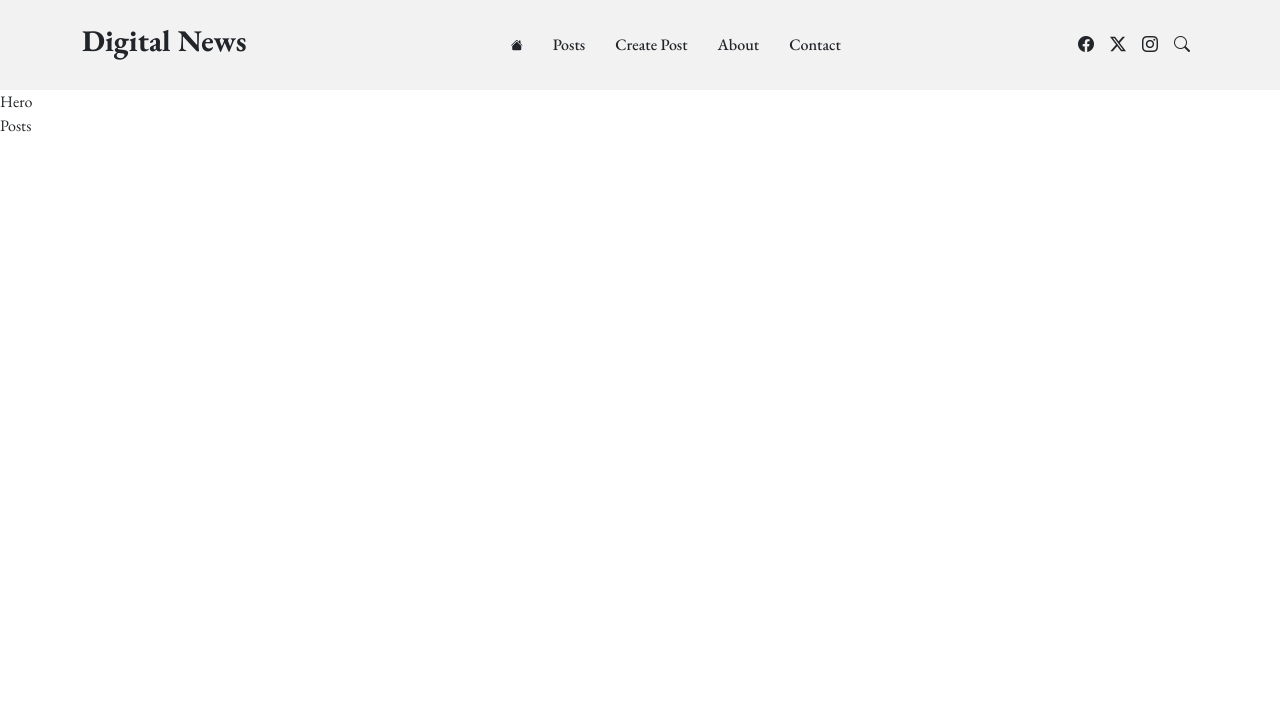
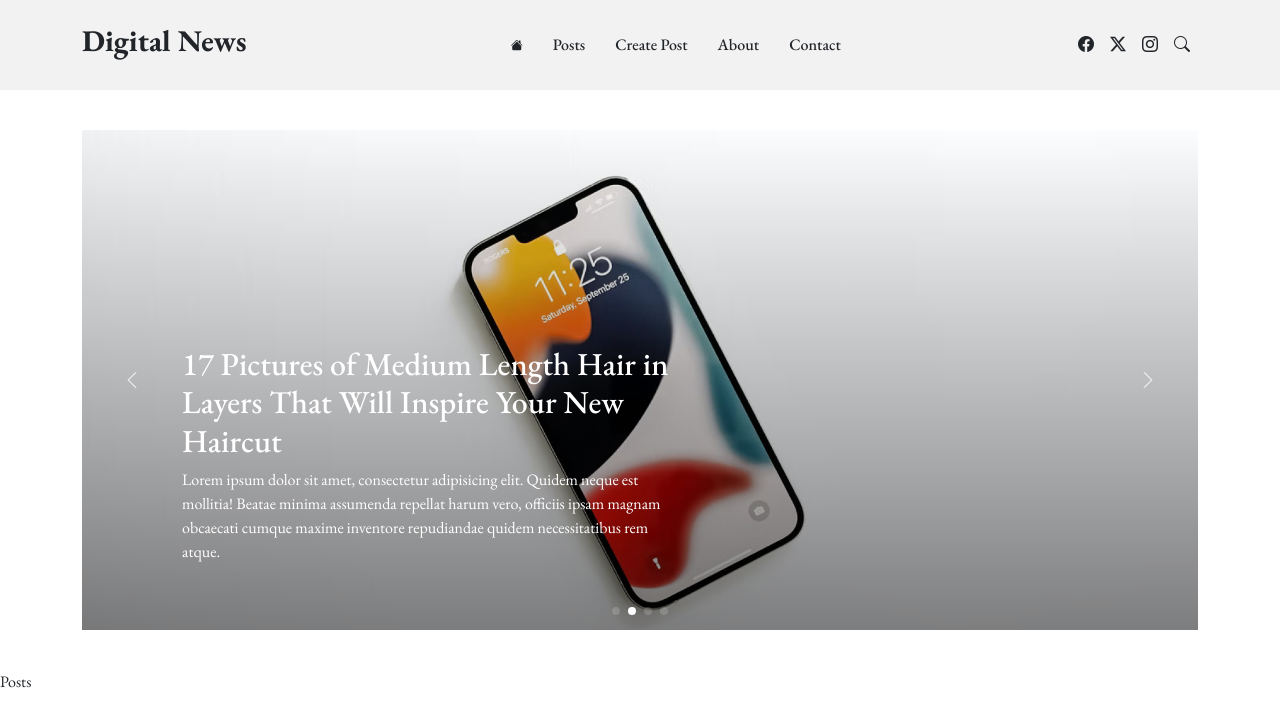
Before and after one commit to spriveen/-Digital-news-app, a Next.js app in the folder my-app/: page / in a window 1280 px wide. Shown: the top 726 px of the page. Built offline with nearby package versions, Linux system fonts and the light colour scheme.

Commit message:
update HeroSlide.tsx

```diff
--- a/my-app/package.json
+++ b/my-app/package.json
@@ -20,6 +20,7 @@
     "swiper": "^11.1.14"
   },
   "devDependencies": {
+    "@types/aos": "^3.0.7",
     "@types/node": "^20",
     "@types/react": "^18",
     "@types/react-dom": "^18",
--- /dev/null
+++ b/my-app/src/components/HeroSlide.tsx
@@ -0,0 +1,22 @@
+import React from 'react';
+
+export default function HeroSlide({
+  slide
+}: {
+  slide: {
+    bgImg: string;
+    title: string;
+    brief: string;
+  };
+}) {
+  return (
+    <a href='#' className='img-bg d-flex align-items-end'
+      style={{ backgroundImage: `url(${slide.bgImg})` }} // Corrected typo in backgroundImage
+    >
+      <div className='img-bg-inner'>
+        <h2>{slide.title}</h2>
+        <p>{slide.brief}</p>
+      </div>
+    </a>
+  );
+}
--- a/my-app/src/sections/Hero.tsx
+++ b/my-app/src/sections/Hero.tsx
@@ -1,7 +1,78 @@
-import React from 'react'
+'use client'
+
+import React, { useEffect } from 'react';
+import { heroSlides } from '@/data/data';
+import './hero.css'; // Ensure the correct path for hero.css
+
+// import AOS
+import AOS from 'aos';
+import 'aos/dist/aos.css'; // Import AOS CSS
+
+// Import Swiper React components
+import { Swiper, SwiperSlide } from 'swiper/react';
+
+// Import Swiper styles
+import 'swiper/css';
+import 'swiper/css/pagination';
+import 'swiper/css/navigation';
+
+// Import required Swiper modules
+import { Autoplay, Pagination, Navigation } from 'swiper/modules';
+import HeroSlide from '@/components/HeroSlide';
 
 export default function Hero() {
+  useEffect(() => {
+    AOS.init({
+      duration: 1000,
+      easing: 'ease-in-out',
+      once: false,
+      mirror: false,
+    });
+  }, []);
+
   return (
-    <div>Hero</div>
-  )
+    <section id='hero-slider' className='hero-slider'>
+      <div className='container-md' data-aos='fade-in'>
+        <div className='row'>
+          <div className='col-12'>
+            <Swiper
+              slidesPerView={'auto'}
+              speed={500}
+              autoplay={{
+                delay: 3000,
+                disableOnInteraction: false,
+              }}
+              pagination={{
+                clickable: true, // Enable clickable pagination
+              }}
+              navigation={{
+                nextEl: '.custom-swiper-button-next',
+                prevEl: '.custom-swiper-button-prev',
+              }}
+              modules={[Autoplay, Pagination, Navigation]}
+              loop={true}
+              className='slideFeaturedPosts'
+            >
+              {heroSlides.map((slide, index) => (
+                <SwiperSlide key={index}>
+                  <HeroSlide slide={slide} />
+                </SwiperSlide>
+              ))}
+
+              {/* Custom Navigation Buttons */}
+              <div className='custom-swiper-button-next'>
+                <span className='bi-chevron-right'></span>
+              </div>
+              <div className='custom-swiper-button-prev'>
+                <span className='bi-chevron-left'></span>
+              </div>
+
+              {/* Swiper Pagination */}
+              <div className='swiper-pagination'></div>
+            </Swiper>
+          </div>
+        </div>
+      </div>
+    </section>
+  );
 }
--- /dev/null
+++ b/my-app/src/sections/hero.css
@@ -0,0 +1,100 @@
+.img-bg {
+    height: 500px;
+    background-size: cover;
+    background-repeat: no-repeat;
+    position: relative;
+    background-position: center center;
+  }
+
+  @media (max-width: 768px) {
+    .img-bg {
+      height: 400px;
+    }
+  }
+
+  .img-bg:before {
+    position: absolute;
+    content: '';
+    background: rgb(0, 0, 0);
+    background: linear-gradient(0deg, rgb(0, 0, 0) 0%, rgba(0, 0, 0, 0) 100%);
+    opacity: 0.5;
+    bottom: 0;
+    left: 0;
+    right: 0;
+    z-index: 1;
+    top: 0;
+  }
+
+  .img-bg .img-bg-inner {
+    position: relative;
+    z-index: 2;
+    max-width: 700px;
+    position: relative;
+    padding-left: 100px;
+    padding-right: 100px;
+    margin-bottom: 50px;
+  }
+
+  @media (max-width: 768px) {
+    .img-bg .img-bg-inner {
+      padding-left: 30px;
+      padding-right: 30px;
+      margin-bottom: 50px;
+    }
+  }
+
+  .img-bg .img-bg-inner h2,
+  .img-bg .img-bg-inner p {
+    color: var(--color-white);
+  }
+
+  @media (max-width: 500px) {
+    .img-bg .img-bg-inner p {
+      display: none;
+    }
+  }
+
+  .custom-swiper-button-next,
+  .custom-swiper-button-prev {
+    position: absolute;
+    top: 50%;
+    transform: translateY(-50%);
+    z-index: 9;
+  }
+
+  @media (max-width: 768px) {
+    .custom-swiper-button-next,
+    .custom-swiper-button-prev {
+      display: none;
+    }
+  }
+
+  .custom-swiper-button-next span,
+  .custom-swiper-button-prev span {
+    font-size: 20px;
+    color: rgba(var(--color-white-rgb), 0.7);
+    transition: 0.3s all ease;
+  }
+
+  .custom-swiper-button-next:hover span,
+  .custom-swiper-button-next:focus span,
+  .custom-swiper-button-prev:hover span,
+  .custom-swiper-button-prev:focus span {
+    color: rgba(var(--color-white-rgb), 1);
+  }
+
+  .custom-swiper-button-next {
+    right: 40px;
+  }
+
+  .custom-swiper-button-prev {
+    left: 40px;
+  }
+
+  .swiper-pagination .swiper-pagination-bullet {
+    background-color: rgba(var(--color-white-rgb), 0.8);
+  }
+
+  .swiper-pagination .swiper-pagination-bullet-active {
+    background-color: rgba(var(--color-white-rgb), 1);
+  }
```
Also changed, not shown: 2 other files (tests, documents, lock files or other folders).
